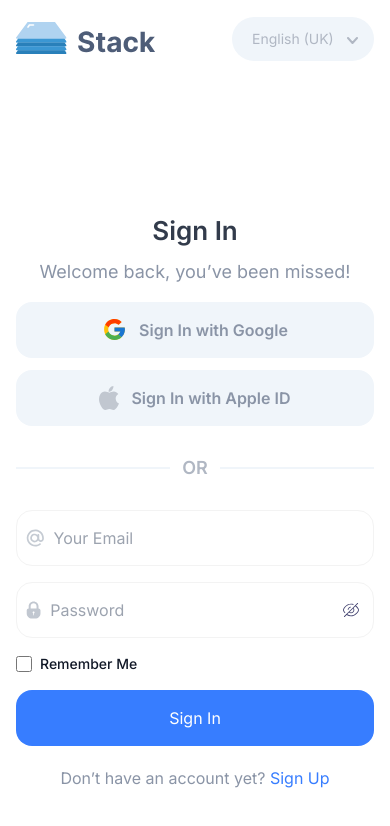
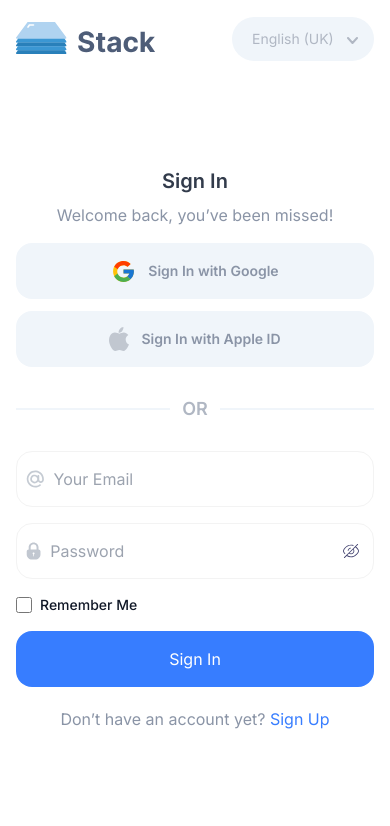
Before and after one commit to mdalamin3091/stack, a React (Vite) app: page /signin in a window 390 px wide. Shown: the top 826 px of the page. Built offline with nearby package versions, Linux system fonts and the light colour scheme.

Commit message:
fixed some small responsive problem

```diff
--- a/src/components/signIn/SignInHeader.tsx
+++ b/src/components/signIn/SignInHeader.tsx
@@ -6,21 +6,21 @@ import Apple from "../../assets/icons/Apple";
 const SignInHeader = () => {
   return (
     <Fragment>
-      <h2 className="text-[26px] font-semibold mb-2 text-secondary-300 text-bold">
+      <h2 className="md:text-[26px] text-xl font-semibold mb-2 text-secondary-300 text-bold">
         Sign In
       </h2>
-      <p className="text-secondary-200 text-lg mb-4">
+      <p className="text-secondary-200 md:text-lg text-base mb-4">
         Welcome back, you’ve been missed!
       </p>
       <div className="flex items-center justify-center gap-3 flex-col md:flex-row md:gap-7">
         <button
-          className="flex items-center justify-center gap-3 h-14 bg-secondary hover:bg-secondary-50 duration-100 rounded-2xl text-secondary-200 font-semibold w-full"
+          className="flex items-center justify-center gap-3 h-14 bg-secondary hover:bg-secondary-50 duration-100 rounded-2xl text-secondary-200 font-semibold w-full md:text-base text-sm"
           onClick={() => toast.error("Google sign in is not available!!")}
         >
           <Google /> Sign In with Google
         </button>
         <button
-          className="flex items-center justify-center gap-3 h-14 bg-secondary hover:bg-secondary-50  duration-100 rounded-2xl text-secondary-200 font-semibold w-full"
+          className="flex items-center justify-center gap-3 h-14 bg-secondary hover:bg-secondary-50  duration-100 rounded-2xl text-secondary-200 font-semibold w-full md:text-base text-sm"
           onClick={() => toast.error("Apple sign in is not available!!")}
         >
           <Apple /> Sign In with Apple ID
--- a/src/components/signup/SignupHeader.tsx
+++ b/src/components/signup/SignupHeader.tsx
@@ -6,21 +6,21 @@ import toast from "react-hot-toast";
 const SignupHeader = () => {
   return (
     <Fragment>
-      <h2 className="text-[26px] font-semibold mb-2 text-secondary-300 text-bold">
+      <h2 className="md:text-[26px] text-xl font-semibold mb-2 text-secondary-300 text-bold">
         Getting Started
       </h2>
-      <p className="text-secondary-200 text-lg mb-4">
+      <p className="text-secondary-200 md:text-lg text-base mb-4">
         Create an account to continue!
       </p>
       <div className="flex items-center justify-center gap-3 flex-col md:flex-row md:gap-7">
         <button
-          className="flex items-center justify-center gap-3 h-14 bg-secondary hover:bg-secondary-50 duration-100 rounded-2xl text-secondary-200 font-semibold w-full"
+          className="flex items-center justify-center gap-3 h-14 bg-secondary hover:bg-secondary-50 duration-100 rounded-2xl text-secondary-200 font-semibold w-full md:text-base text-sm"
           onClick={() => toast.error("Google signup is not available!!")}
         >
           <Google /> Sign Up with Google
         </button>
         <button
-          className="flex items-center justify-center gap-3 h-14 bg-secondary hover:bg-secondary-50 duration-100 rounded-2xl text-secondary-200 font-semibold w-full"
+          className="flex items-center justify-center gap-3 h-14 bg-secondary hover:bg-secondary-50 duration-100 rounded-2xl text-secondary-200 font-semibold w-full md:text-base text-sm"
           onClick={() => toast.error("Apple signup is not available!!")}
         >
           <Apple /> Sign Up with Apple ID
--- a/src/pages/SignIn.tsx
+++ b/src/pages/SignIn.tsx
@@ -43,7 +43,7 @@ const SignIn = () => {
   return (
     <Fragment>
       <Header />
-      <main className="min-h-screen flex items-center justify-center container">
+      <main className="min-h-[88vh] flex items-center justify-center container">
         <div className="max-w-[540px] w-full text-center">
           <SignInHeader />
           <Form submitHandler={onSubmit} resolver={yupResolver(signInSchema)}>
--- a/src/pages/SignUp.tsx
+++ b/src/pages/SignUp.tsx
@@ -42,7 +42,7 @@ const Signup = () => {
   return (
     <Fragment>
       <Header />
-      <main className="min-h-screen flex items-center justify-center container">
+      <main className="min-h-[90vh] flex items-center justify-center container mt-4 md:mt-0 mb-4 md:mb-0">
         <div className="max-w-[540px] w-full text-center">
           <SignupHeader />
           <Form submitHandler={onSubmit} resolver={yupResolver(signupSchema)}>
```
